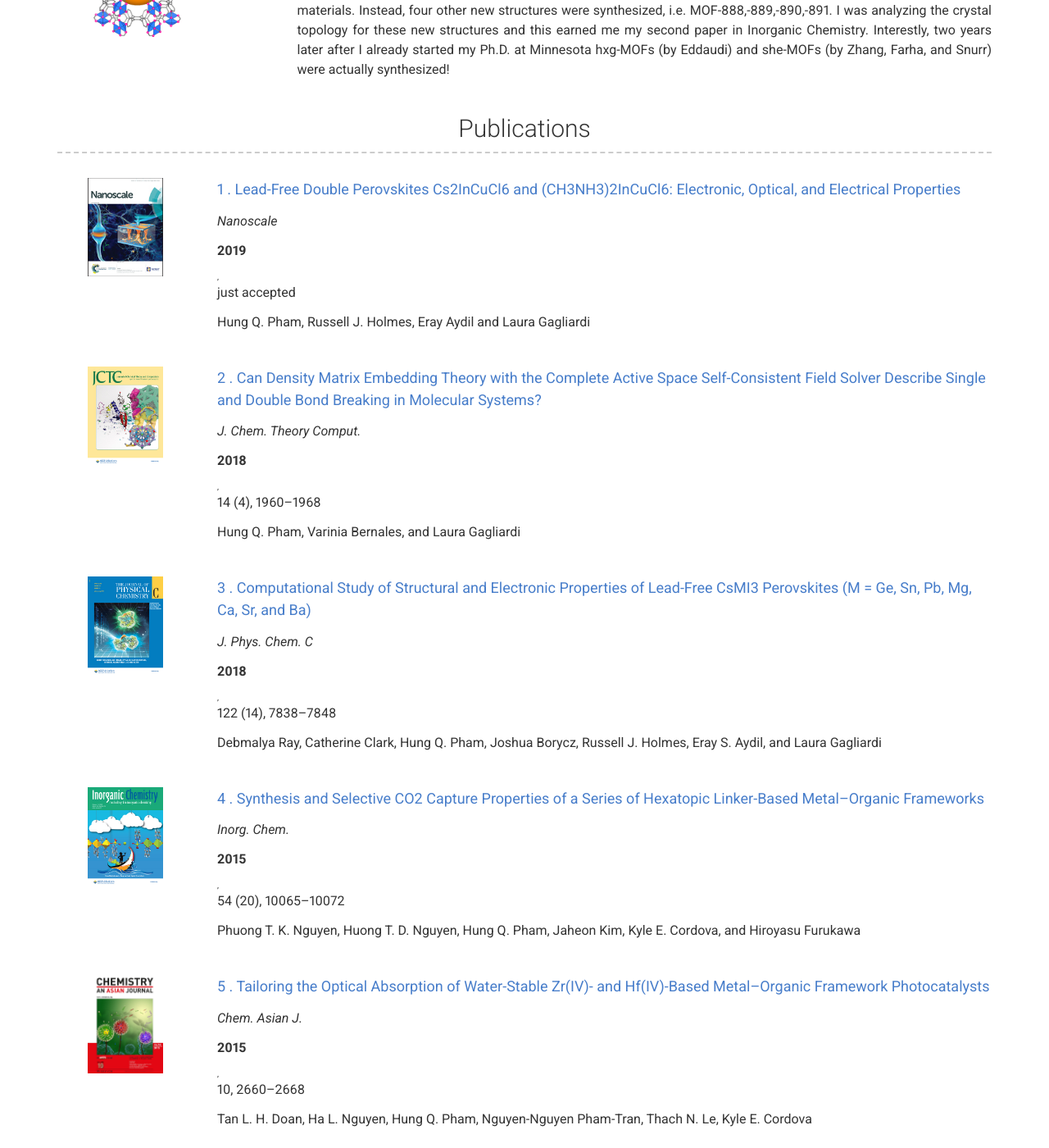
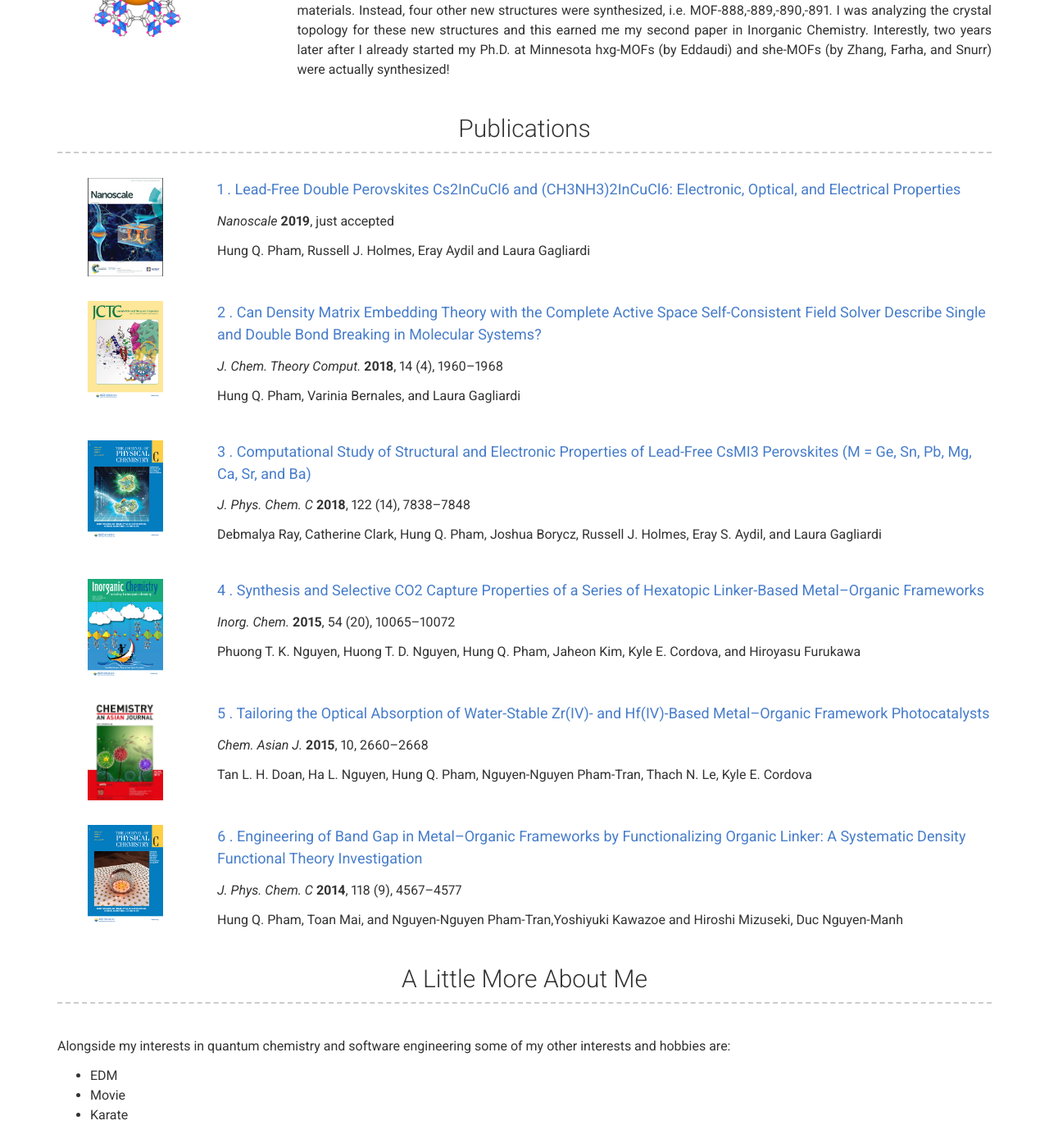
Before and after one commit to hungpham2017/hungpham2017.github.io, a Jekyll site: the page built from index.md, in a window 1280 px wide and 1400 px high, scrolled down 2616 px. Shown: the whole window at 82% size. Built offline with Jekyll 4.4.1, drawn with Linux system fonts in a browser that asks for light colours.

```diff
--- a/_includes/publications.html
+++ b/_includes/publications.html
@@ -19,7 +19,7 @@
           </a>
         {%- endif -%}
         </p>
-        <p class="journal"><i>{{ paper.journal}}</i></p> <p class="journal"><b>{{ paper.year}}</b></p>, <p class="journal">{{ paper.issue}}</p>
+        <p class="journal"><i>{{ paper.journal}}</i> <b>{{ paper.year}}</b>, {{ paper.issue}}</p>
         {{ paper.authors | strip | markdownify }}
       </div>
     </div>
```
